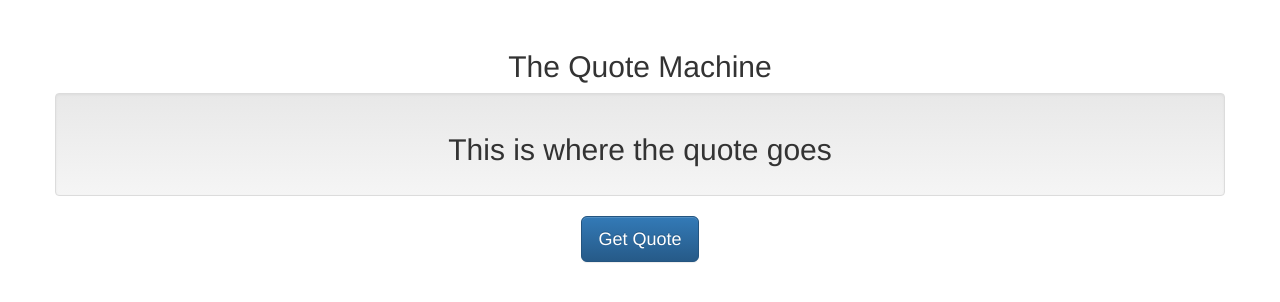
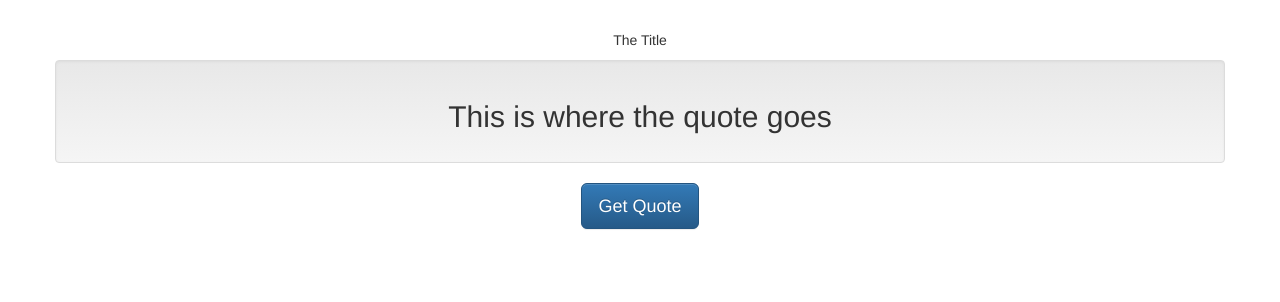
Before and after one commit to blackstar58/html, a plain HTML site: page quote.html in a window 1280 px wide. Drawn offline with nearby package versions, Linux system fonts and the light colour scheme.

Commit message:
New Update

```diff
--- a/quote.html
+++ b/quote.html
@@ -20,16 +20,15 @@
 </head>
 <body>
 <div class="container">
-    <div class="row text-center">
 
-    <div class="col-xs-12">
-    <h2>The Quote Machine</h2>
-    </div>
+<div class="row text-center">
+    <div id="title" class="col-xs-12">
+        <p id="title">The Title</p>
     </div>
 
+    </div>
 
 <div id="" class="row text-center">
-
     <div class="col-xs-12 well message">
         <h2>This is where the quote goes</h2>
     </div>
```
Also changed, not shown: quote.js (+4 -4 lines).
